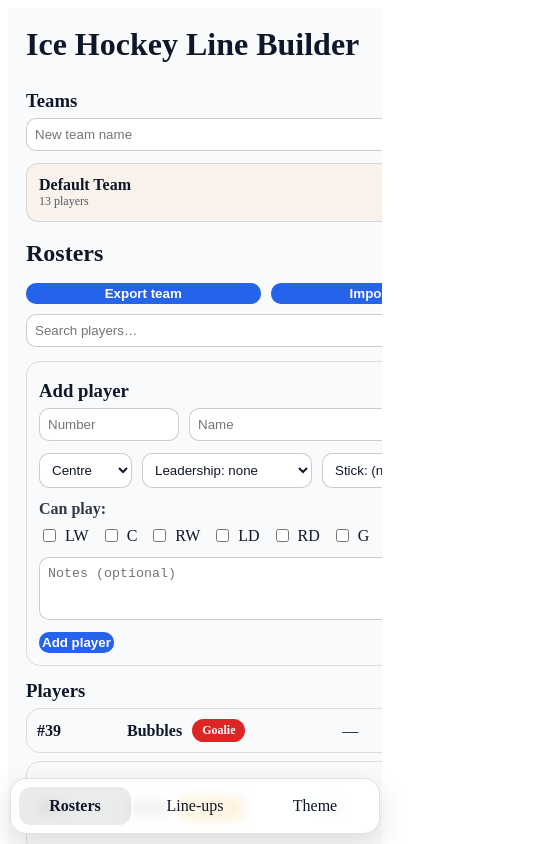
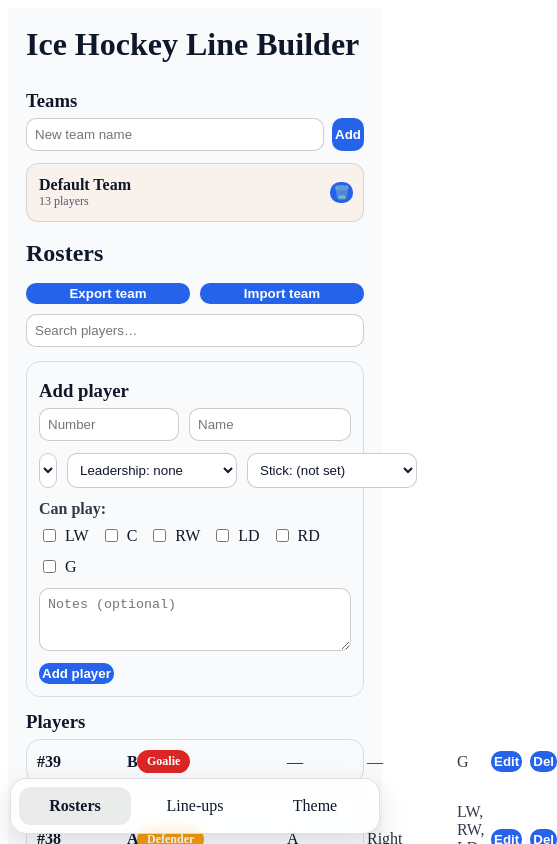
Before and after one commit to Newik83CZ/IceHockeyLineBuilder, a React (Vite) app: page / in a window 390 px wide. Shown: the top 844 px of the page, 557 px wide, since content can reach past the window. Built offline with nearby package versions, Linux system fonts and the light colour scheme.

Commit message:
Fixing for phone

```diff
--- a/src/index.css
+++ b/src/index.css
@@ -9,7 +9,7 @@
 
 html,
 body {
-  overflow-x: hidden;
+  overflow-x: visible;
 }
 
 /* ---------- Base controls ---------- */
@@ -270,4 +270,59 @@ textarea:focus {
   }
 }
 
+/* MOBILE: make content truly edge-to-edge */
+@media (max-width: 800px) {
+  .pageWrap {
+    padding-left: 0 !important;
+    padding-right: 0 !important;
+  }
+
+  /* If you have any general container centering, kill it on mobile */
+  .pageWrap > * {
+    max-width: 100% !important;
+  }
+
+  /* Make the Line-ups layout fill full width */
+  .lineupsLayout {
+    width: 100% !important;
+    margin: 0 !important;
+  }
+
+  /* Tighten the inside padding of the cards a bit */
+  .lineupsLeft > div,
+  .lineupsLayout > div > div { /* right panel wrappers */
+    border-radius: 14px !important;
+  }
 }
+
+@media (max-width: 800px) {
+  /* Prevent common overflow offenders */
+  input, select, textarea, button {
+    max-width: 100% !important;
+  }
+
+  /* Flex rows often overflow because children refuse to shrink */
+  .rostersTopRow,
+  .rostersActionsRow {
+    flex-wrap: wrap !important;
+  }
+
+  /* Critical: allow flex/grid children to shrink */
+  .rostersTopRow * ,
+  .rostersActionsRow * ,
+  .rostersLayout * {
+    min-width: 0 !important;
+  }
+
+  /* If your players list is a row-like grid/table, force it to stay within viewport */
+  .playersRow,
+  .playersTable,
+  .playersList {
+    width: 100% !important;
+    max-width: 100% !important;
+  }
+}
+
+
+
+}
```
